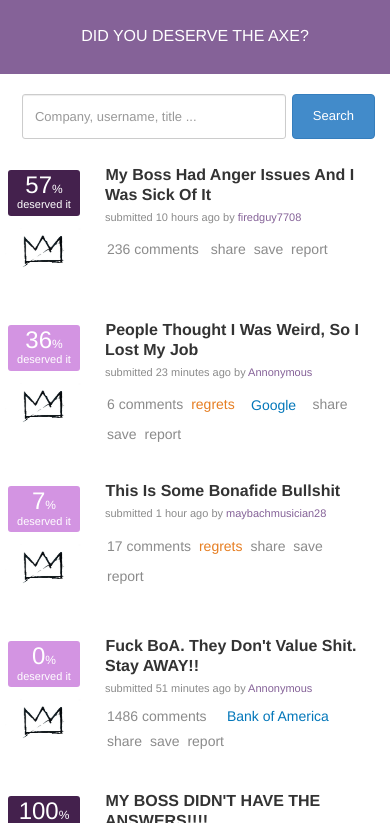
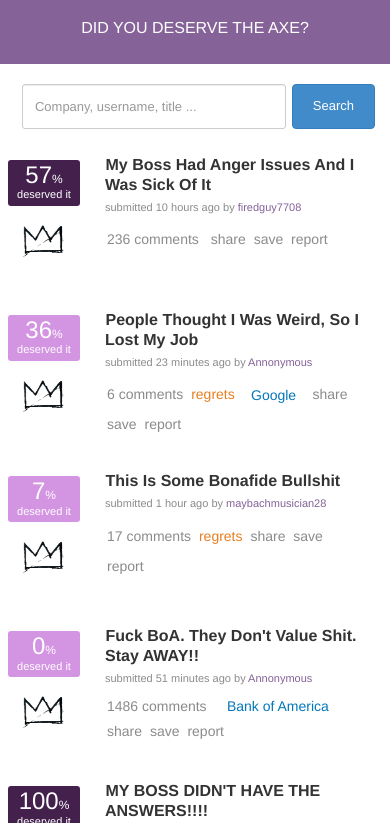
Before and after one commit to jdelossa/axehut, a plain HTML site: page index.html in a window 390 px wide. Shown: the part 51-874 px from the top of the page. Drawn offline with Linux system fonts and the light colour scheme.

Commit message:
header container

```diff
--- a/css/scss/axehut/style.scss
+++ b/css/scss/axehut/style.scss
@@ -62,7 +62,6 @@ ul {
 .header-static-top {
 	@extend .navbar-static-top;
     h3 {
-        position: absolute;
         padding: 15px;
         color: $white;
         text-align: center;
@@ -631,7 +630,7 @@ a.post-comments, a.post-links {
 }
 @media(max-width: 480px){
     .header-default {
-        height: 75px;
+        height: 65px;
         margin-bottom: 30px;
     }
     .form-header {
@@ -639,7 +638,7 @@ a.post-comments, a.post-links {
     }
     .header-static-top h3 {
         font-size: 16px;
-        padding: 8px 4px;
+        padding: 0 4px;
     }
     .feed-section {
         .col-xs-2 {
--- a/index.html
+++ b/index.html
@@ -73,7 +73,9 @@
 
     <!-- Header Static Top -->
     <div class="header-default header-static-top">
-        <h3>Did You Deserve The Axe?</h3>
+        <div class="container">
+            <h3>Did You Deserve The Axe?</h3>
+        </div>
     </div>
 
     <!-- Feed Section -->
```
Also changed, not shown: story_detail.html (+3 -1 lines), css/style.css.
